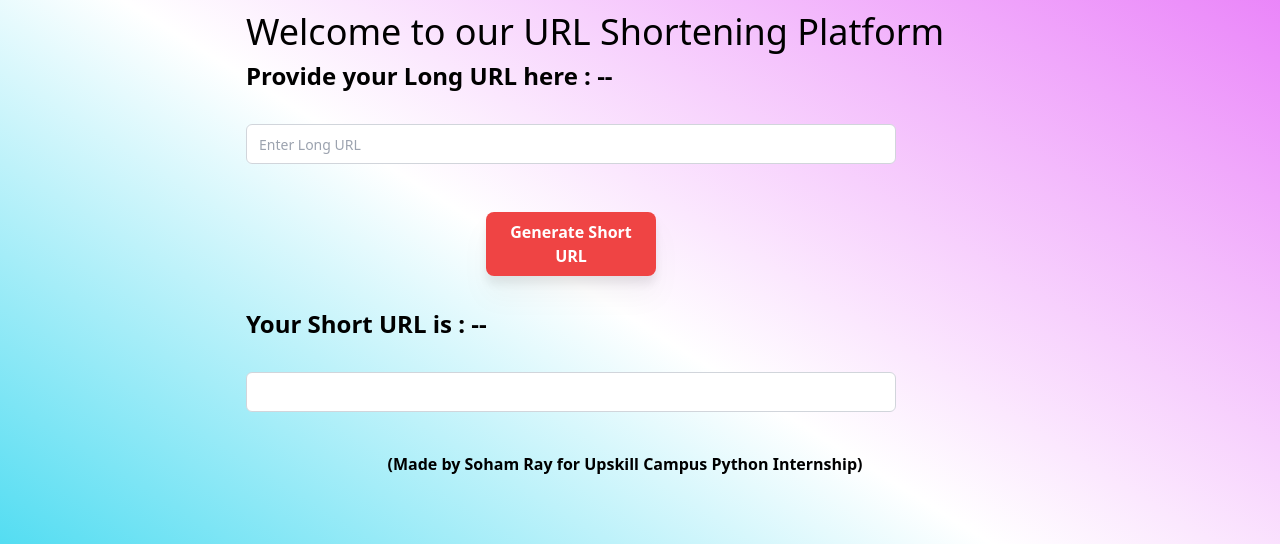
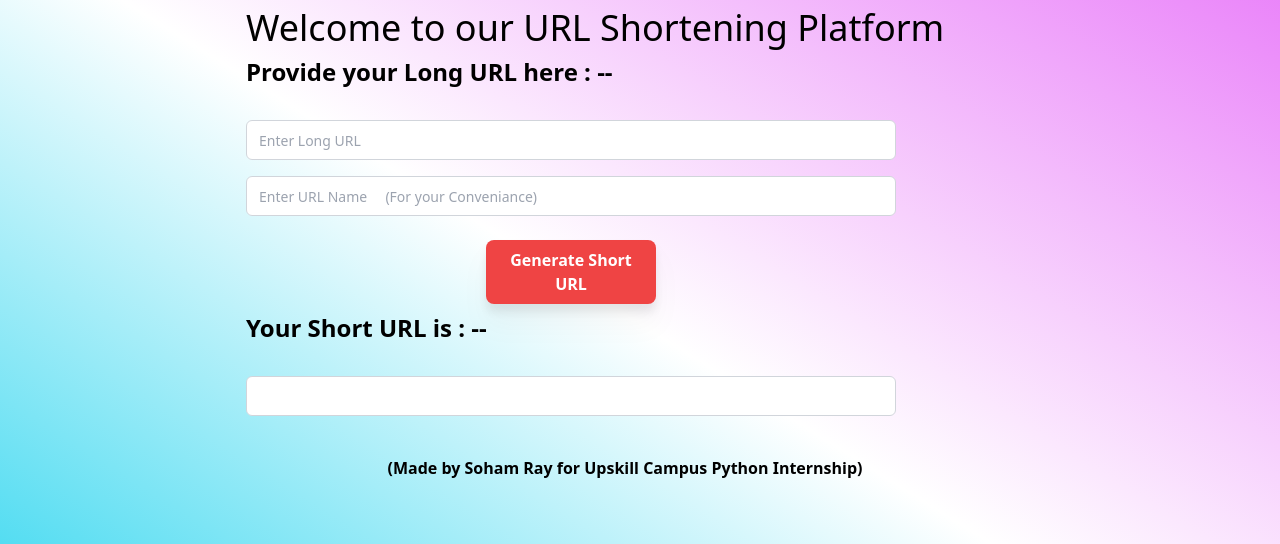
Before and after one commit to RaySoham1022/MyURLShortener, a Django app: page / in a window 1280 px wide. Shown: the part 76-620 px from the top of the page. Run offline with Django 4.2, Linux system fonts and the light colour scheme; a user stored in the database is signed in; some libraries are stand-ins or nearby versions.

Commit message:
URL Shortening with Name

```diff
--- a/home_page/models.py
+++ b/home_page/models.py
@@ -4,5 +4,6 @@
 class URLRedirection(models.Model):
 
     profile_username = models.CharField(max_length = 50, null = True)
+    urlname = models.CharField(max_length = 50, null = True)
     shortURL = models.URLField(null=True)
     longURL = models.URLField(null=True)
--- a/home_page/templates/index.html
+++ b/home_page/templates/index.html
@@ -44,21 +44,16 @@
               <form action="#" method="POST">
                   {% csrf_token %}
                 <input type="url" id="longurl" name="longurl" placeholder="Enter Long URL"
-                      class="flex w-full h-10 px-3 rounded-md border border-gray-300 py-2 text-sm placeholder:text-gray-400 focus:outline-none focus:ring-1 focus:ring-gray-400 focus:ring-offset-1 disabled:cursor-not-allowed disabled:opacity-50 dark:border-gray-700 dark:text-black dark:focus:ring-gray-400 dark:focus:ring-offset-gray-900 mb-4">
+                      class="flex w-full h-10 px-3 rounded-md border border-gray-300 py-2 text-sm placeholder:text-gray-400 focus:outline-none focus:ring-1 focus:ring-gray-400 focus:ring-offset-1 disabled:cursor-not-allowed disabled:opacity-50 dark:border-gray-700 dark:text-black dark:focus:ring-gray-400 dark:focus:ring-offset-gray-900 mb-4" required>
+                      {% if user.is_authenticated %}
+                      <input type="text" id="urlname" name="urlname" placeholder="Enter URL Name     (For your Conveniance)"
+                      class="flex w-full h-10 px-3 rounded-md border border-gray-300 py-2 text-sm placeholder:text-gray-400 focus:outline-none focus:ring-1 focus:ring-gray-400 focus:ring-offset-1 disabled:cursor-not-allowed disabled:opacity-50 dark:border-gray-700 dark:text-black dark:focus:ring-gray-400 dark:focus:ring-offset-gray-900 mb-4" required>
+
+                      {% endif %}
                       <div class="flex items-center">
-                          {% if user.is_authenticated %}
-                          <button type="submit" class="mx-60 my-8 w-66 p-2 rounded-lg font-bold text-white bg-red-500 drop-shadow-xl" href="">
+                          <button type="submit" class="mx-60 my-2 w-66 p-2 rounded-lg font-bold text-white bg-red-500 drop-shadow-xl" href="">
                             Generate Short URL
                           </button>
-                          {% endif %}
-
-                          {% if user.is_authenticated == False %}
-                          <button class="mx-60 my-8 w-66 p-2 rounded-lg font-bold text-white bg-red-500 drop-shadow-xl" href="">
-                          <a href="/authenticate/login" rel="noreferrer noopener">
-                            Generate Short URL
-                          </a>
-                          {% endif %}
-                        </button>
                       </div>
               </form>
             </div>
--- a/home_page/templates/myurls.html
+++ b/home_page/templates/myurls.html
@@ -38,12 +38,14 @@
     <table style="width:100%; text-align: center;">
       <tr style="border:solid 2px black;color:beige; background-color: brown;">
         <!-- <th>Sl No.</th> -->
+        <th>URL Name</th>
         <th>Long URL</th>
         <th>Short URL</th>
       </tr>
       {% if urldetails %}
         {% for details in urldetails %}
         <tr style="border:solid 2px black;">
+          <td>{{details.urlname}}</td>
           <td>{{details.longURL}}</td>
           <td><a href="{{details.shortURL}}" target="_blank" style="color:blue;">{{details.shortURL}}</a></td>
           </tr>
--- a/home_page/views.py
+++ b/home_page/views.py
@@ -10,11 +10,12 @@
         if request.method == 'POST':
             try:
                 link = request.POST.get('longurl')
+                name = request.POST.get('urlname')
                 shortener = pyshorteners.Shortener()
                 finalurl = shortener.tinyurl.short(link)
                 shorturlvalue = finalurl
                 data = {'shorturlvalue':shorturlvalue}
-                URLRedirection(profile_username = present_user, shortURL = finalurl, longURL =link ).save()
+                URLRedirection(profile_username = present_user,urlname = name, shortURL = finalurl, longURL =link ).save()
                 return render(request, "index.html", data)
             except:
                 shorturlvalue = ""
```
Also changed, not shown: db.sqlite3, home_page/migrations/0002_urlredirection_urlname.py (added).
